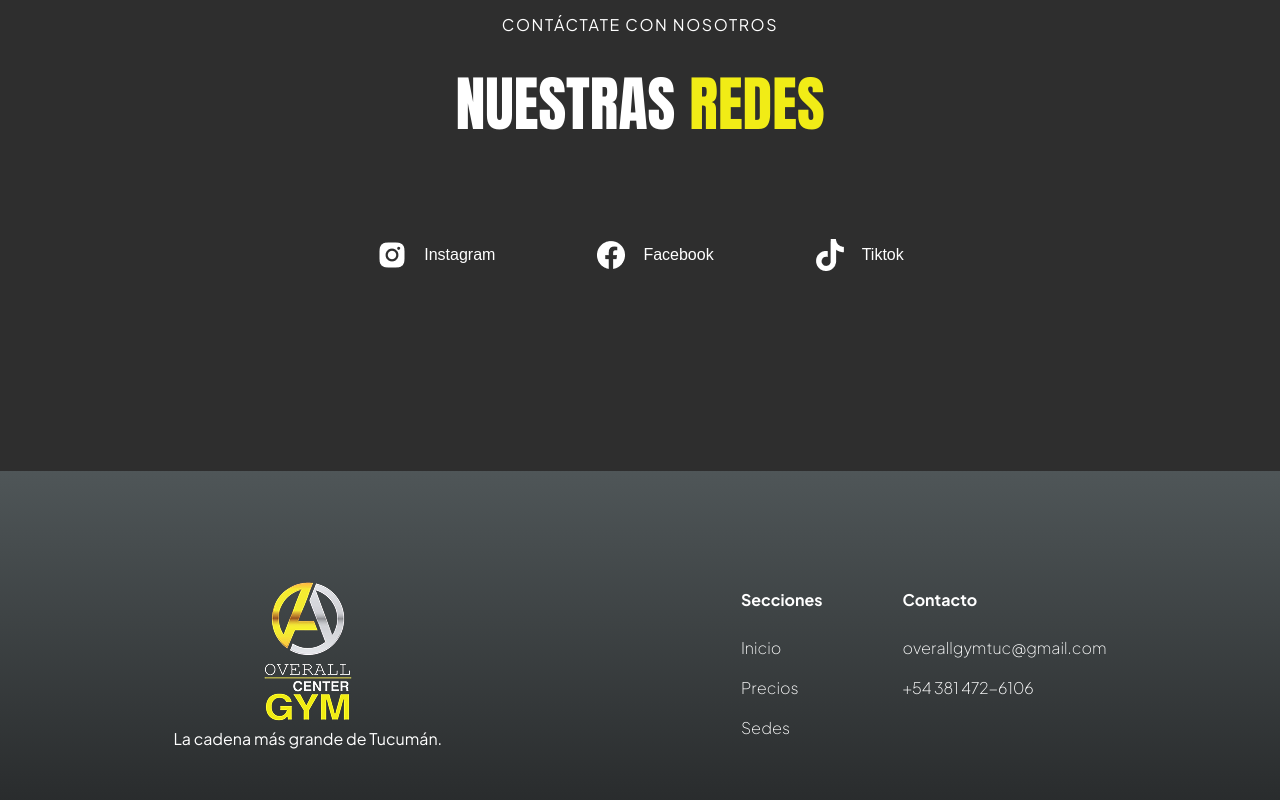
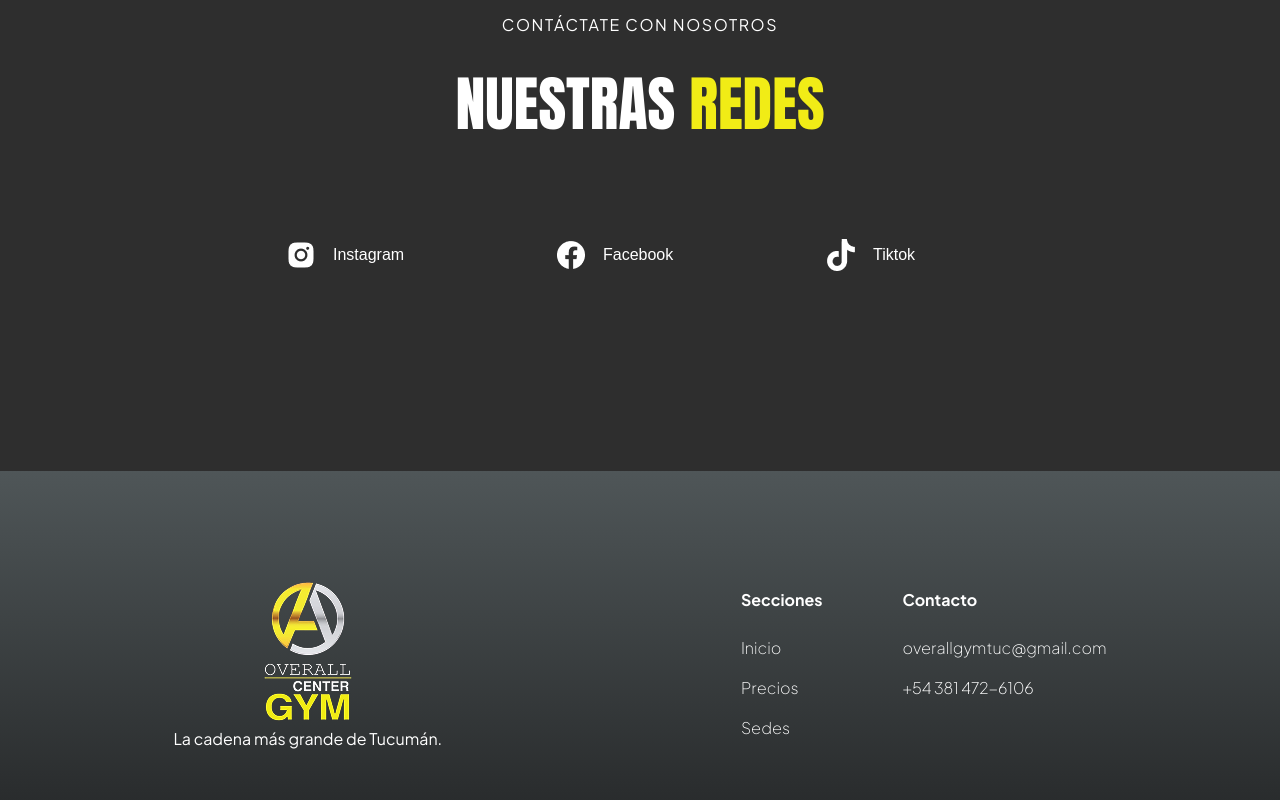
Before and after one commit to ezequielgimenez/overall-center-gym, a Next.js app: page / in a window 1280 px wide. Shown: the part 3927-4727 px from the top of the page. Built offline with nearby package versions, Linux system fonts and the light colour scheme.

Commit message:
edit redes

```diff
--- a/src/app/components/Redes.tsx
+++ b/src/app/components/Redes.tsx
@@ -28,64 +28,51 @@ export default function RedesComp() {
         NUESTRAS <span className="text-[#F1EC16]">REDES</span>
       </h3>
 
-      <div
-        className="
-          flex
-          flex-col
-          sm:flex-row
-          justify-center
-          items-center
-          gap-[32px]
-          sm:gap-[60px]
-          lg:gap-[100px]
-          pb-[120px]
-          lg:pb-[200px]
-        "
-      >
+      <div className="flex flex-col sm:flex-row justify-center items-center gap-[32px] sm:gap-[60px] lg:gap-[100px] pb-[120px] lg:pb-[200px]">
         {/* INSTAGRAM */}
-        <div className="group flex justify-center items-center gap-[16px] cursor-pointer">
+        <div className="group flex items-center justify-start gap-[16px] w-[170px] cursor-pointer">
           <Image
             src="/icons/instagram2.png"
             width={32}
             height={32}
             alt="Instagram"
             unoptimized
-            className="transition-all duration-300 group-hover:drop-shadow-[0_0_15px_rgba(241,236,22,0.8)]"
+            className="transition-all duration-300 group-hover:drop-shadow-[0_0_15px_rgba(241,236,22,0.8)] shrink-0"
           />
 
-          <p className="text-white text-start font-extralight text-[16px] transition-colors duration-300 group-hover:text-[#F1EC16]">
+          <p className="text-white font-extralight text-[16px] transition-colors duration-300 group-hover:text-[#F1EC16]">
             Instagram
           </p>
         </div>
 
         {/* FACEBOOK */}
-        <div className="group flex justify-center items-center gap-[16px] cursor-pointer">
+        <div className="group flex items-center justify-start gap-[16px] w-[170px] cursor-pointer">
           <Image
             src="/icons/facebook2.png"
             width={32}
             height={32}
             alt="Facebook"
             unoptimized
-            className="transition-all duration-300 group-hover:drop-shadow-[0_0_15px_rgba(241,236,22,0.8)]"
+            className="transition-all duration-300 group-hover:drop-shadow-[0_0_15px_rgba(241,236,22,0.8)] shrink-0"
           />
 
-          <p className="text-white text-start font-extralight text-[16px] transition-colors duration-300 group-hover:text-[#F1EC16]">
+          <p className="text-white font-extralight text-[16px] transition-colors duration-300 group-hover:text-[#F1EC16]">
             Facebook
           </p>
         </div>
 
         {/* TIKTOK */}
-        <div className="group flex justify-center items-center gap-[16px] cursor-pointer">
+        <div className="group flex items-center justify-start gap-[16px] w-[170px] cursor-pointer">
           <Image
             src="/icons/tiktok2.png"
             width={32}
             height={32}
             alt="Tiktok"
             unoptimized
-            className="transition-all duration-300 group-hover:drop-shadow-[0_0_15px_rgba(241,236,22,0.8)]"
+            className="transition-all duration-300 group-hover:drop-shadow-[0_0_15px_rgba(241,236,22,0.8)] shrink-0"
           />
 
-          <p className="text-white text-start font-extralight text-[16px] transition-colors duration-300 group-hover:text-[#F1EC16]">
+          <p className="text-white font-extralight text-[16px] transition-colors duration-300 group-hover:text-[#F1EC16]">
             Tiktok
           </p>
         </div>
--- a/src/app/components/SedeButtons.tsx
+++ b/src/app/components/SedeButtons.tsx
@@ -116,7 +116,7 @@ export default function SedeButtons({ sedes, selectedSede, onSelect }: Props) {
               >
                 {sede.nombre}
                 {sede.preventa && (
-                  <span className="bg-white text-sm text-[#454242]">
+                  <span className="bg-white text-sm text-[#454242] rounded-[16px] mx-2">
                     {sede.preventa}
                   </span>
                 )}
```
